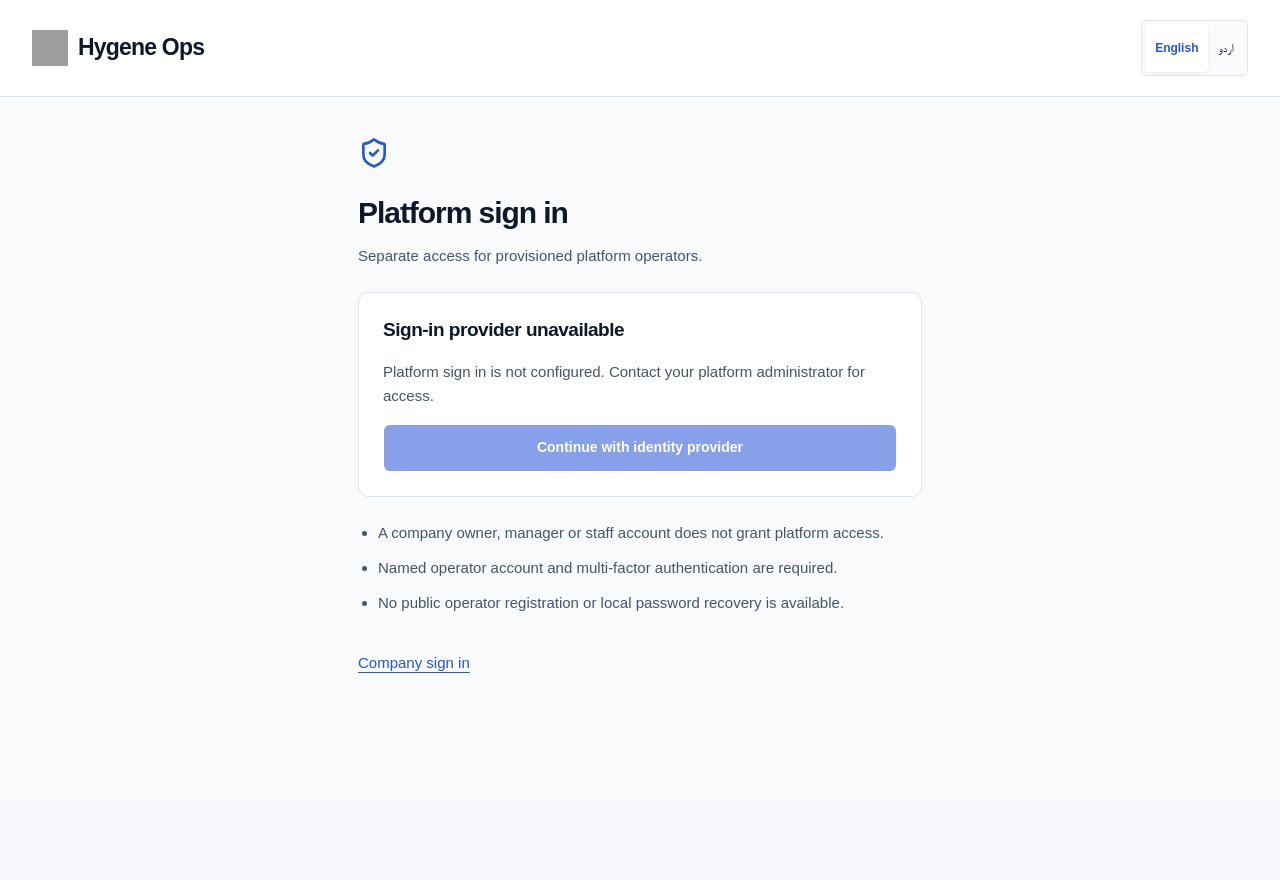
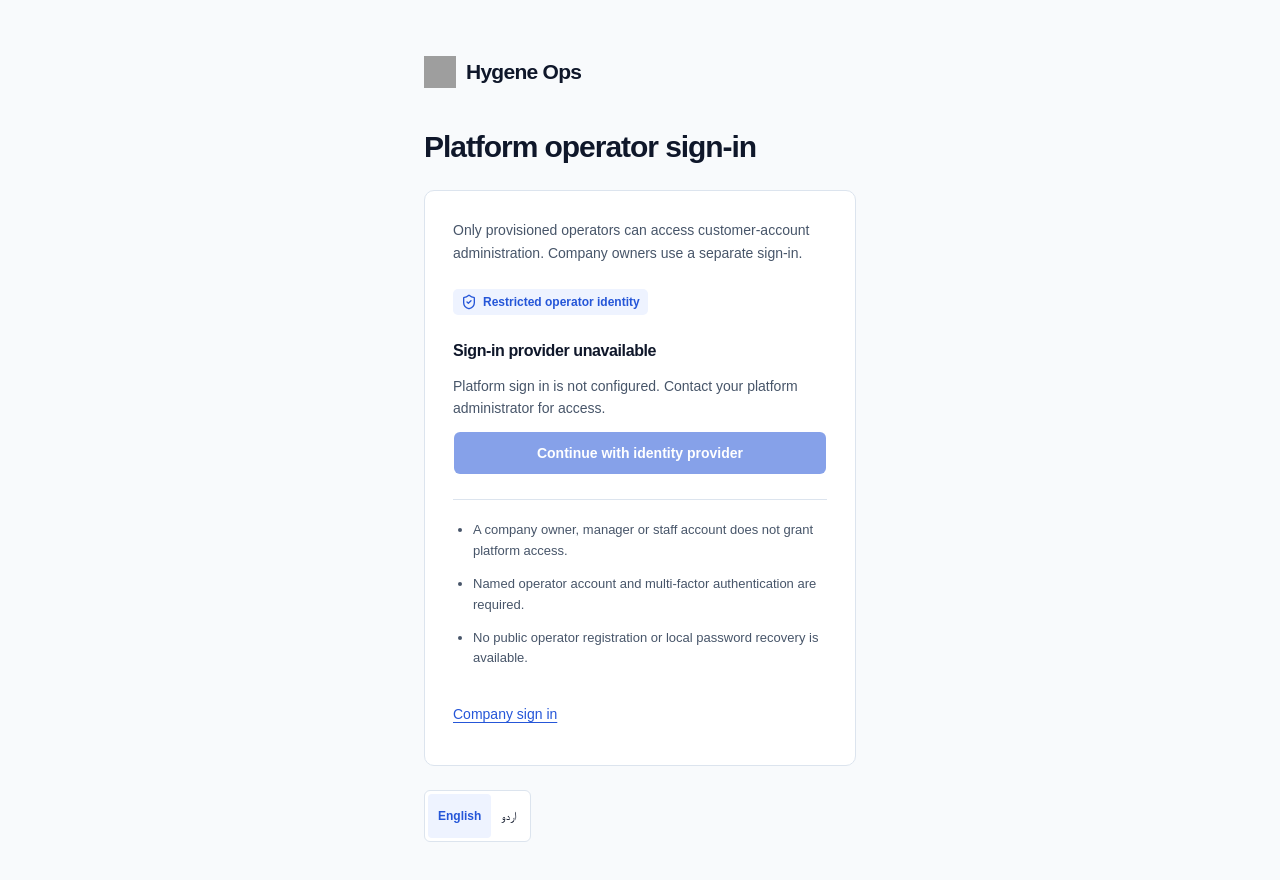
Before and after one commit to Shumail-AbdulRehman/PRIV, a React (Vite) app in the folder frontend/: page /platform in a window 1280 px wide. Shown: the top 880 px of the page. Before the commit the page ends 800 px from the top, so only its background shows below. Built offline with nearby package versions, Linux system fonts and the light colour scheme; no server answers; grey boxes are pictures that could not be loaded.

Commit message:
feat(ui): align unavailable operator access with V5 journeys

```diff
--- a/frontend/src/pages/Platform/OperatorLogin.tsx
+++ b/frontend/src/pages/Platform/OperatorLogin.tsx
@@ -4,6 +4,7 @@ import { useQueryClient } from '@tanstack/react-query';
 import { ShieldCheck } from 'lucide-react';
 import BrandLogo from '@/components/common/BrandLogo';
 import LanguageChoice from '@/components/common/LanguageChoice';
+import AuthShell from '@/components/common/AuthShell';
 import { Button } from '@/components/ui/button';
 import { useLanguage } from '@/i18n/context';
 import { clearOperatorSession, rejectOperatorCallback } from './operatorSession';
@@ -32,9 +33,13 @@ export function OperatorShell({ title, children }: { title: string; children: Re
 
 export default function OperatorLogin() {
   const text = useOperatorText();
-  return <OperatorShell title="Platform sign in">
-    <p>{text('Separate access for provisioned platform operators.')}</p>
-    <section className="operator-notice" aria-labelledby="operator-unavailable">
+  return <div className="operator-access"><AuthShell
+    title={text('Platform operator sign-in')}
+    subtitle={text('Only provisioned operators can access customer-account administration. Company owners use a separate sign-in.')}
+    footer={<Link to="/login">{text('Company sign in')}</Link>}
+  >
+    <span className="operator-identity"><ShieldCheck size={16} aria-hidden="true" />{text('Restricted operator identity')}</span>
+    <section className="operator-provider-state" aria-labelledby="operator-unavailable">
       <h2 id="operator-unavailable">{text('Sign-in provider unavailable')}</h2>
       <p id="operator-signin-reason">{text('Platform sign in is not configured. Contact your platform administrator for access.')}</p>
       <Button disabled aria-describedby="operator-signin-reason">{text('Continue with identity provider')}</Button>
@@ -44,8 +49,7 @@ export default function OperatorLogin() {
       <li>{text('Named operator account and multi-factor authentication are required.')}</li>
       <li>{text('No public operator registration or local password recovery is available.')}</li>
     </ul>
-    <Link className="operator-link" to="/login">{text('Company sign in')}</Link>
-  </OperatorShell>;
+  </AuthShell></div>;
 }
 
 export function OperatorCallback() {
@@ -58,13 +62,16 @@ export function OperatorCallback() {
     void clearOperatorSession(queryClient).catch(() => undefined);
   }, [queryClient]);
   if (location.search || location.hash) return <Navigate to="/platform/callback" replace />;
-  return <OperatorShell title="Platform sign in">
-    <section className="operator-notice" role="alert">
+  return <div className="operator-access"><AuthShell
+    title={text('Platform operator sign-in')}
+    subtitle={text('Separate access for provisioned platform operators.')}
+    footer={<Link to="/platform/login">{text('Return to platform sign in')}</Link>}
+  >
+    <section className="operator-provider-state operator-callback-error" role="alert">
       <h2>{text('Sign-in response rejected')}</h2>
       <p>{text('This sign-in response cannot be verified. No platform session was created. Return to platform sign in.')}</p>
     </section>
-    <Link className="operator-link" to="/platform/login">{text('Return to platform sign in')}</Link>
-  </OperatorShell>;
+  </AuthShell></div>;
 }
 
 export function OperatorSecurity() {
@@ -77,17 +84,21 @@ export function OperatorSecurity() {
     try { await clearOperatorSession(queryClient); setStatus('cleared'); }
     catch { setStatus('error'); }
   }
-  return <OperatorShell title="Platform security">
-    <section className="operator-notice" aria-labelledby="operator-no-session">
+  return <div className="operator-access"><AuthShell
+    title={text('Platform security')}
+    subtitle={text('Protect privileged business-account access.')}
+    footer={<Link to="/platform/login">{text('Return to platform sign in')}</Link>}
+  >
+    <section className="operator-provider-state" aria-labelledby="operator-no-session">
       <h2 id="operator-no-session">{text('No platform session')}</h2>
       <p id="operator-security-reason">{text('Multi-factor authentication and account recovery must be managed through the approved identity provider. That connection is unavailable.')}</p>
       <Button disabled aria-describedby="operator-security-reason">{text('Open security provider')}</Button>
     </section>
-    <Button variant="outline" disabled={status === 'pending'} onClick={() => void clear()}>{text(status === 'pending' ? 'Clearing…' : 'Clear platform session')}</Button>
+    <div className="operator-cleanup"><p>{text('Clear only the platform data held in this browser.')}</p>
+    <Button variant="outline" disabled={status === 'pending'} aria-busy={status === 'pending'} onClick={() => void clear()}>{text(status === 'pending' ? 'Clearing…' : 'Clear platform session')}</Button></div>
     {status === 'cleared' && <p role="status">{text('Platform data cleared from this browser. Your company session is unchanged. This does not sign you out of an identity provider.')}</p>}
     {status === 'error' && <p role="alert">{text('Platform data could not be fully cleared. Reload and try again.')}</p>}
-    <Link className="operator-link" to="/platform/login">{text('Return to platform sign in')}</Link>
-  </OperatorShell>;
+  </AuthShell></div>;
 }
 
 /** No tenant role/Redux state can enter an operator surface. */
--- a/frontend/src/pages/Platform/operator.css
+++ b/frontend/src/pages/Platform/operator.css
@@ -15,3 +15,23 @@
 }
 .workspace.operator-page .language-choice button,
 .workspace.operator-page [data-slot="button"] { min-height: 48px; }
+
+/* Public entry uses the same centered foundation as the approved V5 journeys.
+   Authenticated metadata workspaces retain OperatorShell's separate contract. */
+.operator-access .operator-identity { display:inline-flex; align-items:center; gap:6px; padding:4px 8px; border-radius:5px; background:var(--accent); color:var(--primary); font-size:12px; font-weight:600; }
+.operator-access .operator-provider-state { display:grid; gap:12px; margin-block-start:24px; }
+.operator-access .operator-provider-state h2 { font-size:16px; line-height:1.4; font-weight:600; }
+.operator-access .operator-provider-state p { color:var(--muted-foreground); font-size:14px; }
+.operator-access .operator-provider-state [data-slot="button"] { width:100%; min-height:44px; height:auto; white-space:normal; padding:10px 16px; }
+.operator-access .operator-requirements { margin-block-start:24px; padding-block-start:20px; border-block-start:1px solid var(--border); gap:12px; font-size:13px; line-height:1.6; }
+.operator-access .operator-cleanup { display:grid; gap:12px; padding-block-start:20px; margin-block-start:24px; border-block-start:1px solid var(--border); }
+.operator-access .operator-cleanup p { color:var(--muted-foreground); font-size:13px; }
+.operator-access .operator-cleanup [data-slot="button"] { min-height:44px; height:auto; white-space:normal; }
+.operator-access .operator-callback-error { border:1px solid var(--danger-ink); border-radius:7px; padding:16px; }
+.operator-access .v5-auth-footer a { display:inline-flex; align-items:center; min-height:44px; }
+.operator-access .v5-auth-language button { min-height:44px; }
+.operator-access :focus-visible { outline:3px solid var(--primary); outline-offset:3px; }
+[dir="rtl"] .operator-access .operator-requirements { line-height:1.85; }
+@media(max-width:620px) {
+ .operator-access .operator-provider-state [data-slot="button"], .operator-access .operator-cleanup [data-slot="button"], .operator-access .v5-auth-footer a, .operator-access .v5-auth-language button { min-height:48px; }
+}
--- a/frontend/src/pages/Platform/operatorTranslations.ts
+++ b/frontend/src/pages/Platform/operatorTranslations.ts
@@ -1,5 +1,10 @@
 /** Feature-local dictionary: the tenant translation registration stays untouched. */
 export const operatorUrdu: Record<string, string> = {
+  'Platform operator sign-in': 'پلیٹ فارم آپریٹر کا داخلہ',
+  'Only provisioned operators can access customer-account administration. Company owners use a separate sign-in.': 'صرف مجاز بنائے گئے آپریٹر کسٹمر اکاؤنٹ کا انتظام کر سکتے ہیں۔ کمپنی مالکان کا داخلہ الگ ہے۔',
+  'Restricted operator identity': 'محدود آپریٹر شناخت',
+  'Protect privileged business-account access.': 'کاروباری اکاؤنٹس تک خصوصی رسائی محفوظ کریں۔',
+  'Clear only the platform data held in this browser.': 'صرف اس براؤزر میں موجود پلیٹ فارم کا ڈیٹا صاف کریں۔',
   'Platform sign in': 'پلیٹ فارم میں سائن ان',
   'Platform security': 'پلیٹ فارم کی سیکیورٹی',
   'Platform operations': 'پلیٹ فارم کی کارروائیاں',
```
Also changed, not shown: 2 other files (tests, documents, lock files or other folders).
